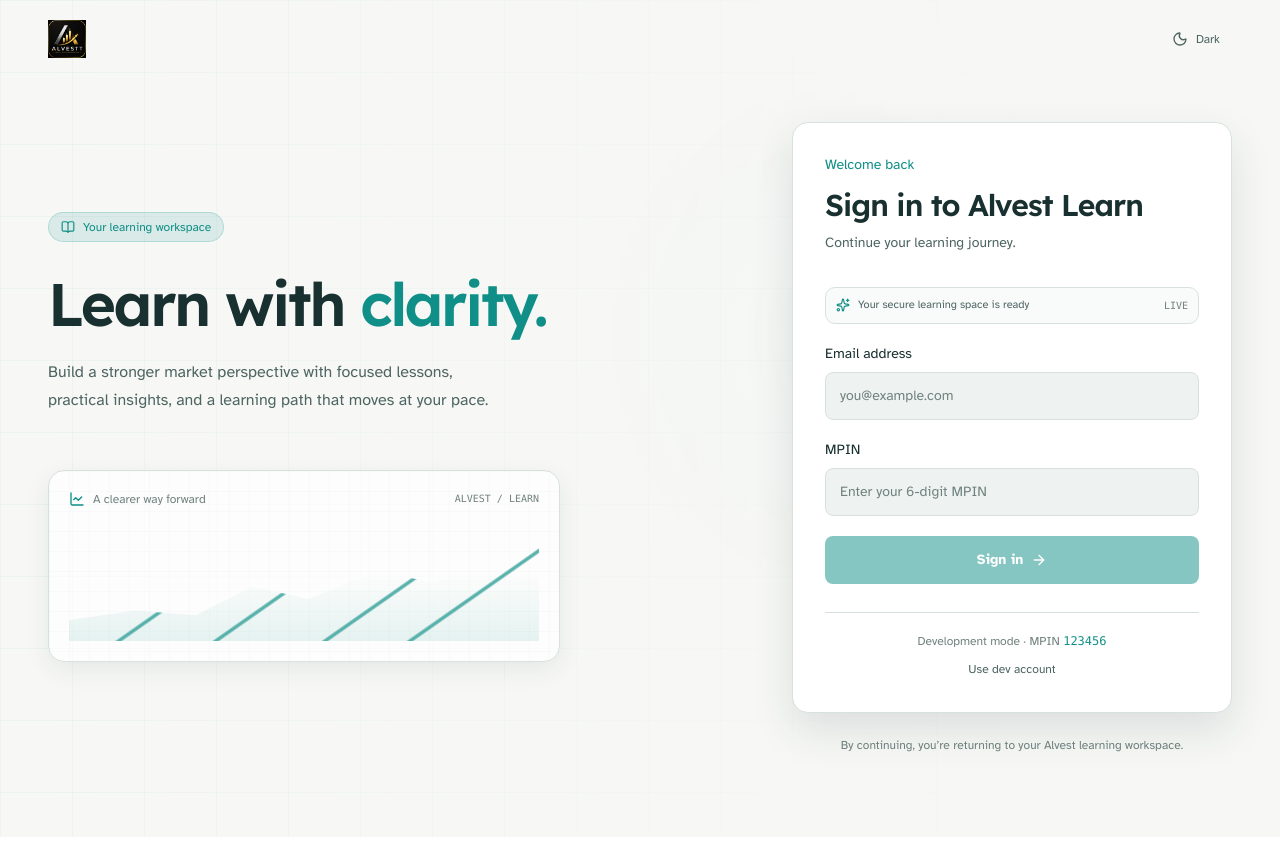
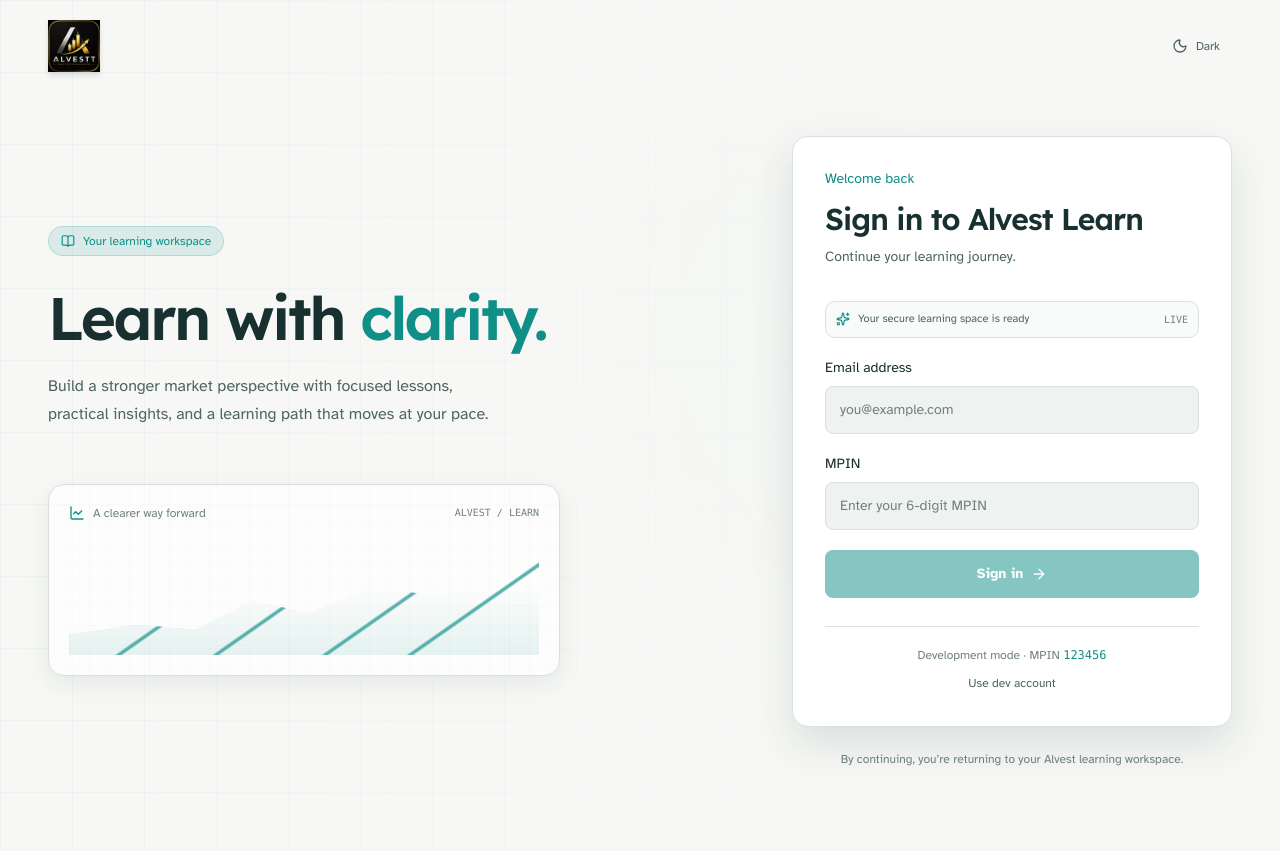
Before and after one commit to planittofficial/PLANITT-LEARN, a Next.js app: page /login in a window 1280 px wide. Built offline with nearby package versions, Linux system fonts and the light colour scheme; no server answers.

Commit message:
I have fixed the alvest logo issue in the learning application

```diff
--- a/src/app/layout.tsx
+++ b/src/app/layout.tsx
@@ -22,7 +22,10 @@
   title: BRAND.product,
   description: "Alvest course portal — educational content only.",
   icons: {
-    icon: [{ url: BRAND.markPng, type: "image/png" }, { url: BRAND.mark, type: "image/svg+xml" }],
+    icon: [
+      { url: BRAND.mark, type: "image/svg+xml" },
+      { url: BRAND.markPng, type: "image/png" },
+    ],
     apple: BRAND.markPng,
   },
 };
--- a/src/components/brand/AlvestLogo.tsx
+++ b/src/components/brand/AlvestLogo.tsx
@@ -5,54 +5,65 @@
 
 type AlvestLogoProps = {
   variant?: AlvestLogoVariant;
-  /** Pixel height for the image. Width follows intrinsic aspect ratio. */
+  /** Rendered height in pixels; width scales from the asset aspect ratio. */
   size?: number;
   className?: string;
   priority?: boolean;
   alt?: string;
 };
 
-const SRC: Record<AlvestLogoVariant, string> = {
-  mark: BRAND.mark,
-  markClear: BRAND.markClear,
-  wordmark: BRAND.wordmark,
-};
-
-/** Approximate width/height ratios from the source assets. */
-const ASPECT: Record<AlvestLogoVariant, number> = {
-  mark: 1,
-  markClear: 738 / 629,
-  // The current public logo asset is a square lockup, not a horizontal wordmark.
-  wordmark: 1,
+const VARIANT_CONFIG: Record<
+  AlvestLogoVariant,
+  { src: string; aspect: number; fallbacks: string[] }
+> = {
+  mark: {
+    src: BRAND.mark,
+    aspect: 1,
+    fallbacks: [BRAND.markClearPng, BRAND.wordmark],
+  },
+  markClear: {
+    src: BRAND.markClear,
+    aspect: 738 / 629,
+    fallbacks: [BRAND.markClearPng, BRAND.mark],
+  },
+  wordmark: {
+    src: BRAND.wordmark,
+    aspect: 1,
+    fallbacks: [BRAND.markClearPng, BRAND.markClear, BRAND.mark],
+  },
 };
 
 export function AlvestLogo({
-  variant = "mark",
+  variant = "markClear",
   size = 40,
   className,
   priority = false,
-  alt = BRAND.name,
+  alt = BRAND.product,
 }: AlvestLogoProps) {
-  const height = size;
-  const width = Math.round(size * ASPECT[variant]);
+  const { src, aspect, fallbacks } = VARIANT_CONFIG[variant];
+  const width = Math.max(Math.round(size * aspect), size);
 
   return (
     <img
-      src={SRC[variant]}
+      src={src}
       alt={alt}
       width={width}
-      height={height}
+      height={size}
       loading={priority ? "eager" : "lazy"}
+      decoding="async"
       onError={(event) => {
-        // Keep the brand visible even if a stale deployment is missing the PNG.
-        event.currentTarget.onerror = null;
-        event.currentTarget.src = BRAND.markClear;
+        const img = event.currentTarget;
+        const idx = Number(img.dataset.fallbackIdx ?? "0");
+        if (idx >= fallbacks.length) return;
+        img.dataset.fallbackIdx = String(idx + 1);
+        img.src = fallbacks[idx];
       }}
       className={cn(
-        "object-contain",
+        "block shrink-0 object-contain object-left",
         variant === "mark" && "rounded-lg",
         className,
       )}
+      style={{ height: size, width: "auto", minHeight: size, maxHeight: size }}
     />
   );
 }
--- a/src/components/layout/admin/AdminShell.tsx
+++ b/src/components/layout/admin/AdminShell.tsx
@@ -1,8 +1,9 @@
 "use client";
 
 import { useState } from "react";
-import { BookOpen, Menu } from "lucide-react";
+import { Menu } from "lucide-react";
 
+import { AlvestLogo } from "@/components/brand";
 import { AdminSidebar } from "@/components/layout/admin/AdminSidebar";
 import { ThemeToggle } from "@/components/ui/ThemeToggle";
 import { cn } from "@/lib/utils";
@@ -33,9 +34,7 @@
               <Menu className="h-5 w-5" />
             </button>
             <div className="flex flex-1 items-center gap-2">
-              <div className="flex h-8 w-8 items-center justify-center rounded-lg bg-brand/10 border border-brand/20">
-                <BookOpen className="h-4.5 w-4.5 text-brand" />
-              </div>
+              <AlvestLogo variant="markClear" size={28} priority />
               <span className="font-headline text-md font-bold text-textPrimary tracking-tight">
                 Alvest Learn <span className="text-brand">Admin</span>
               </span>
--- a/src/components/layout/admin/AdminSidebar.tsx
+++ b/src/components/layout/admin/AdminSidebar.tsx
@@ -12,9 +12,9 @@
   LineChart,
   LogOut,
   Sliders,
-  GraduationCap
 } from "lucide-react";
 
+import { AlvestLogo } from "@/components/brand";
 import { ThemeToggle } from "@/components/ui/ThemeToggle";
 import { ROUTES } from "@/constants/routes";
 import { cn } from "@/lib/utils";
@@ -47,9 +47,7 @@
       {/* Header Logo */}
       <div className="flex items-center justify-between gap-3 px-6 py-5 border-b border-borderSubtle">
         <Link href={ROUTES.ADMIN.HOME} className="flex items-center gap-3" onClick={onMobileClose}>
-          <div className="flex h-10 w-10 items-center justify-center rounded bg-brand/10 border border-brand/20">
-            <GraduationCap className="h-5 w-5 text-brand" />
-          </div>
+          <AlvestLogo variant="markClear" size={36} priority className="drop-shadow-sm" />
           <div>
             <span className="font-headline text-lg font-bold text-textPrimary tracking-tight">
               Alvest <span className="text-brand">Learn</span>
--- a/src/components/layout/student/StudentNav.tsx
+++ b/src/components/layout/student/StudentNav.tsx
@@ -8,12 +8,12 @@
   Home,
   Trophy,
   User,
-  TrendingUp,
   LogOut,
   LineChart,
   BookOpen
 } from "lucide-react";
 
+import { AlvestLogo } from "@/components/brand";
 import { ROUTES } from "@/constants/routes";
 import { cn } from "@/lib/utils";
 import { useAuth } from "@/context/auth-context";
@@ -111,9 +111,7 @@
         className,
       )}
     >
-      <div className="flex h-10 w-10 items-center justify-center rounded-lg bg-brand/10 border border-brand/20">
-        <TrendingUp className="h-5 w-5 text-brand" />
-      </div>
+      <AlvestLogo variant="markClear" size={36} priority className="drop-shadow-sm" />
       <span className="hidden whitespace-nowrap text-lg font-headline font-extrabold tracking-tighter text-brand uppercase md:inline">
         Alvest<span className="text-textPrimary"> Learn</span>
       </span>
@@ -144,9 +142,7 @@
     <aside className="hidden md:flex flex-col p-6 h-screen w-64 fixed left-0 top-0 z-40 bg-surface border-r border-borderSubtle">
       {/* Sidebar Header Logo */}
       <div className="flex items-center gap-3 mb-8">
-        <div className="flex h-10 w-10 items-center justify-center rounded-lg bg-brand/10 border border-brand/20">
-          <TrendingUp className="h-5 w-5 text-brand" />
-        </div>
+        <AlvestLogo variant="markClear" size={36} priority className="drop-shadow-sm" />
         <span className="font-headline text-[20px] font-black text-brand tracking-tight">
           Alvest Learn
         </span>
--- a/src/components/shared/LandingView.tsx
+++ b/src/components/shared/LandingView.tsx
@@ -1,7 +1,8 @@
 "use client";
 
 import Link from "next/link";
-import { BookOpen, Shield, Cpu, Activity, ArrowRight, TrendingUp } from "lucide-react";
+import { BookOpen, Shield, Cpu, Activity, ArrowRight } from "lucide-react";
+import { AlvestLogo } from "@/components/brand";
 import { ROUTES } from "@/constants/routes";
 
 export function LandingView() {
@@ -34,9 +35,7 @@
       <header className="w-full bg-surface/90 backdrop-blur-md border-b border-borderSubtle z-50">
         <div className="flex justify-between items-center px-6 md:px-12 py-4 max-w-7xl mx-auto">
           <div className="flex items-center gap-3">
-            <div className="flex h-10 w-10 items-center justify-center rounded-lg bg-brand/10 border border-brand/20">
-              <TrendingUp className="h-5 w-5 text-brand" />
-            </div>
+            <AlvestLogo variant="markClear" size={40} priority className="drop-shadow-sm" />
             <span className="font-headline text-[20px] font-black text-brand tracking-tight">
               Alvest Learn
             </span>
--- a/src/constants/brand.ts
+++ b/src/constants/brand.ts
@@ -2,12 +2,13 @@
 export const BRAND = {
   name: "Alvest",
   product: "Alvest Learn",
-  /** Square mark with gold border (nav, favicon). */
+  /** Square app icon with gold border (favicon, app icon). */
   mark: "/alvest.svg",
-  markPng: "/alvest.png",
-  /** Mark only, no square background. */
+  /** Transparent mark — best for nav/sidebar on any background. */
   markClear: "/alvest-without-bg.svg",
   markClearPng: "/alvest-without-bg.png",
-  /** Full wordmark + tagline (login / marketing). */
+  /** Full lockup with ALVEST wordmark + tagline (login, marketing). */
   wordmark: "/alvest-logo.png",
+  /** PNG favicon fallback (do not use /alvest.png — file does not exist). */
+  markPng: "/alvest-without-bg.png",
 } as const;
--- a/src/features/auth/components/LoginPageView.tsx
+++ b/src/features/auth/components/LoginPageView.tsx
@@ -132,7 +132,9 @@
       <div className="login-grid pointer-events-none absolute inset-0" />
       <div className="relative mx-auto flex min-h-screen w-full max-w-7xl flex-col px-5 py-5 sm:px-8 lg:px-12">
         <header className="flex items-center justify-between">
-          <Link href={ROUTES.STUDENT.HOME} aria-label="Alvest Learn home" className="rounded-md focus-visible:outline-none focus-visible:ring-2 focus-visible:ring-brand/50"><AlvestLogo variant="wordmark" size={38} priority /></Link>
+          <Link href={ROUTES.STUDENT.HOME} aria-label="Alvest Learn home" className="rounded-md focus-visible:outline-none focus-visible:ring-2 focus-visible:ring-brand/50">
+            <AlvestLogo variant="wordmark" size={52} priority className="drop-shadow-md" />
+          </Link>
           <ThemeToggle showLabel />
         </header>
 
```
